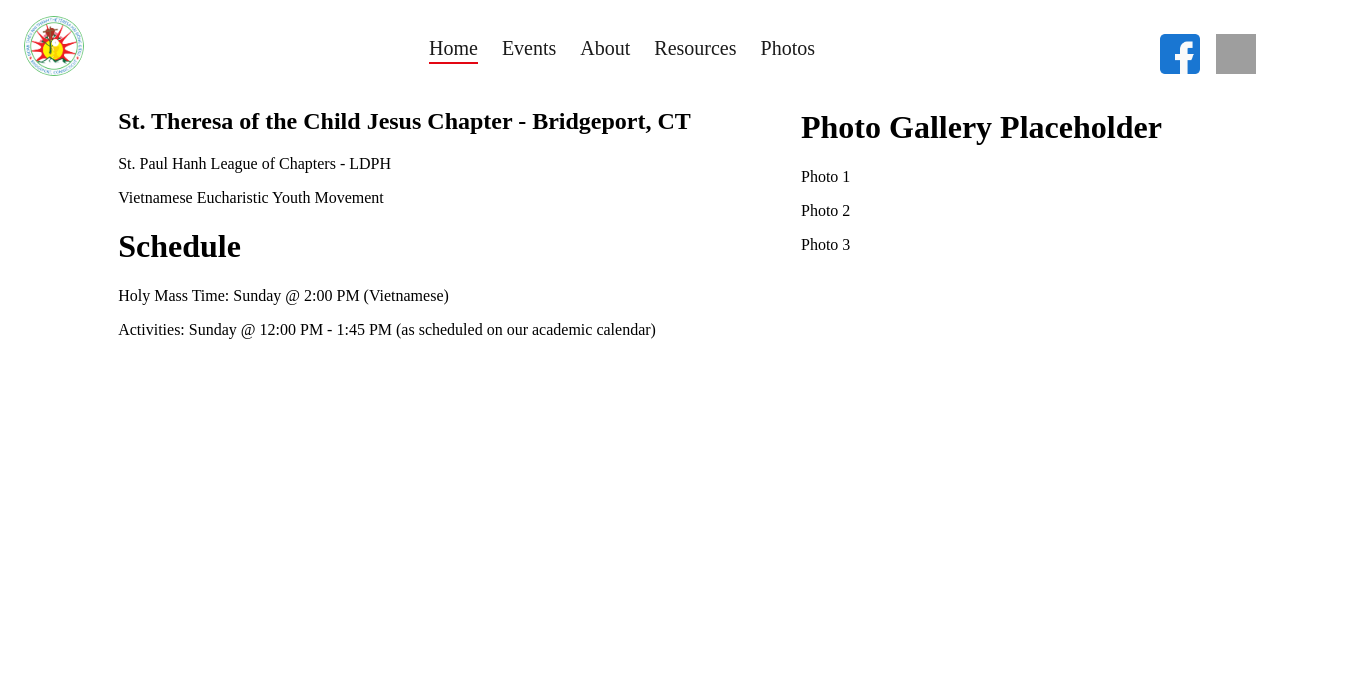
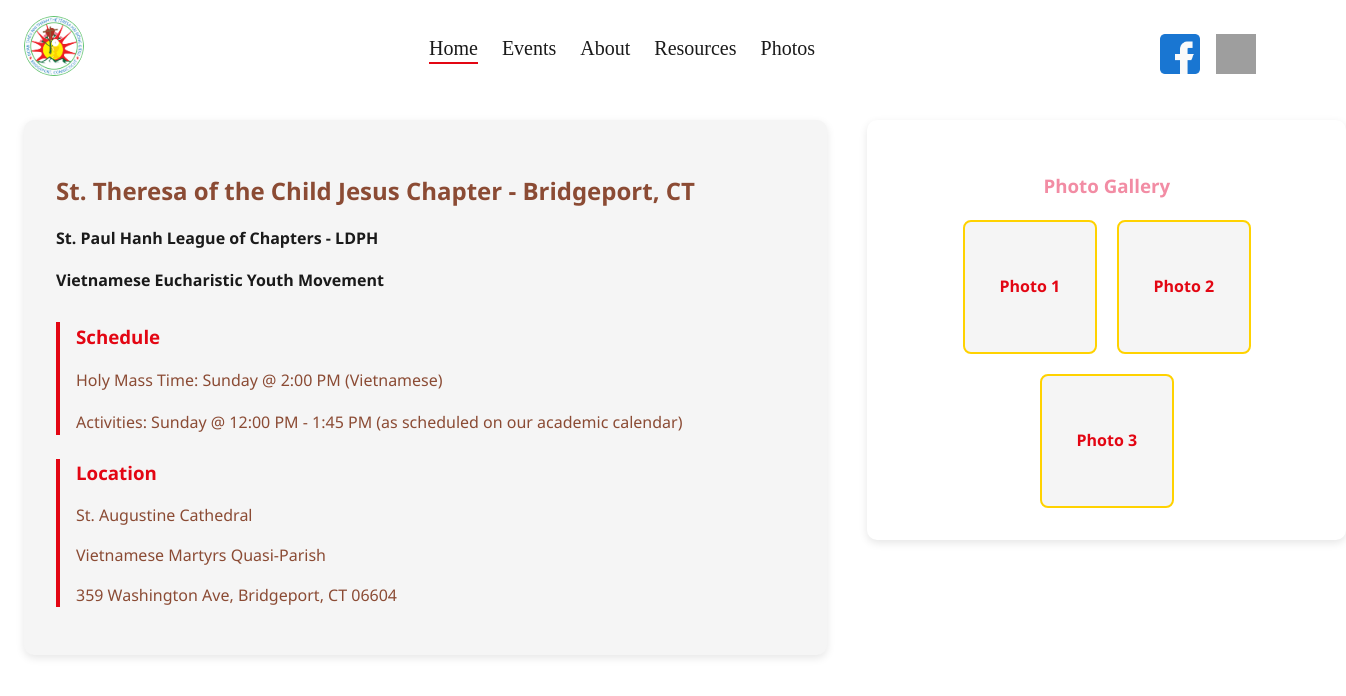
Before and after one commit to zcdonna/tntt-teresa, a React (Vite) app: page / in a window 1280 px wide. Shown: the top 696 px of the page, 1346 px wide, since content can reach past the window. Built offline with nearby package versions, Linux system fonts and the light colour scheme; grey boxes are pictures that could not be loaded.

Commit message:
Add basic styling to homepage hero container

```diff
--- a/src/pages/Home.module.css
+++ b/src/pages/Home.module.css
@@ -1,19 +1,164 @@
-.infoAndPictureContainer{
-    display: flex;
-    justify-content: space-evenly;
-    flex-direction: column;
+:root {
+  /* Light Mode Colors */
+  --primary-red: #E30613;
+  --primary-yellow: #FFD200;
+  --primary-green: #009640;
+  --primary-brown: #8B4B34;
+  --primary-pink: #F28CA4;
+
+  --background-color: #FFFFFF;
+  --text-color: #1A1A1A;
+  --accent-color: var(--primary-red);
+  --light-gray: #f5f5f5;
+  --medium-gray: #cccccc;
 }
 
-/* ---------- Medium Screens (Tablet) ---------- */
-@media (min-width: 769px) and (max-width: 959px) {
-.infoAndPictureContainer{
-    flex-direction: row;
-    }
+.container {
+  max-width: 1400px;
+  margin: 2rem auto;
+  padding: 0 1rem;
+  font-family: "Segoe UI", Tahoma, Geneva, Verdana, sans-serif;
+  color: var(--text-color);
+  background-color: var(--background-color);
+  line-height: 1.6;
 }
 
-/* ---------- Large Screens (Desktop) ---------- */
+/* Flex container wrapping info and gallery */
+.infoAndPictureContainer {
+  display: flex;
+  flex-direction: column;
+  gap: 2.5rem;
+  justify-content: space-between;
+}
+
+/* Medium Screens (Tablet) */
+@media (min-width: 769px) and (max-width: 959px) {
+  .infoAndPictureContainer {
+    flex-direction: row;
+  }
+
+  .infoSection {
+    flex: 0 0 60%;
+  }
+
+  .gallerySection {
+    flex: 0 0 35%;
+    align-self: flex-start;
+  }
+}
+
+/* Large Screens (Desktop) */
 @media (min-width: 960px) {
-.infoAndPictureContainer{
-flex-direction: row;
+  .infoAndPictureContainer {
+    flex-direction: row;
+  }
+
+  .infoSection {
+    flex: 0 0 60%;
+  }
+
+  .gallerySection {
+    flex: 0 0 35%;
+    align-self: flex-start;
+  }
 }
+
+/* Info Section */
+.infoSection {
+  background-color: var(--light-gray);
+  padding: 2rem;
+  border-radius: 10px;
+  box-shadow: 0 3px 8px rgba(0,0,0,0.1);
+  color: var(--text-color);
 }
+
+/* Titles */
+.title {
+  font-weight: 700;
+  font-size: 1.5rem;
+  color: var(--primary-brown);
+  margin-bottom: 0.5rem;
+}
+
+.subTitle {
+  font-weight: 600;
+  color: var(--text-color);
+  margin-bottom: 0.4rem;
+}
+
+/* Schedule */
+.schedule {
+  margin-top: 1.8rem;
+  padding-left: 1rem;
+  border-left: 4px solid var(--primary-red);
+  color: var(--primary-brown);
+}
+
+.schedule h3 {
+  margin-bottom: 0.6rem;
+  color: var(--primary-red);
+  font-weight: 700;
+}
+
+/* Address */
+.address {
+  margin-top: 1.5rem;
+  font-style: normal;
+  padding-left: 1rem;
+  border-left: 4px solid var(--primary-red);
+  color: var(--primary-brown);
+  line-height: 1.5;
+}
+
+.address h3{
+  margin-bottom: 0.6rem;
+  color: var(--primary-red);
+  font-weight: 700;
+}
+
+/* Gallery Section */
+.gallerySection {
+  background-color: var(--background-color);
+  border-radius: 10px;
+  padding: 2rem 1.5rem;
+  box-shadow: 0 3px 8px rgba(0,0,0,0.1);
+  text-align: center;
+  color: var(--text-color);
+}
+
+/* Gallery heading */
+.gallerySection h3 {
+  color: var(--primary-pink);
+  margin-bottom: 1.2rem;
+  font-weight: 700;
+}
+
+/* Photos container */
+.photos {
+  display: flex;
+  justify-content: center;
+  gap: 1.25rem;
+  flex-wrap: wrap;
+}
+
+/* Photo placeholder */
+.photoPlaceholder {
+  background-color: var(--light-gray);
+  border: 2px solid var(--primary-yellow);
+  border-radius: 8px;
+  width: 130px;
+  height: 130px;
+  display: flex;
+  align-items: center;
+  justify-content: center;
+  font-weight: 700;
+  color: var(--primary-red);
+  user-select: none;
+  cursor: default;
+  transition: border-color 0.3s ease;
+}
+
+.photoPlaceholder:hover {
+  border-color: var(--primary-green);
+  color: var(--primary-green);
+}
--- a/src/pages/Home.tsx
+++ b/src/pages/Home.tsx
@@ -1,29 +1,42 @@
 import type { JSX } from "react";
-import styles from "./Home.module.css"
+import styles from "./Home.module.css";
 
 const Home = (): JSX.Element => {
   return (
-        <>
-        <div className = {styles.infoAndPictureContainer}>
-            <div>
-                <div>
-                    <h2>St. Theresa of the Child Jesus Chapter - Bridgeport, CT</h2>
-                    <p>St. Paul Hanh League of Chapters - LDPH</p>
-                    <p>Vietnamese Eucharistic Youth Movement</p>
-                <h1>Schedule</h1>
+    <main className={styles.container}>
+      <div className={styles.infoAndPictureContainer}>
+        <section className={styles.infoSection}>
+          <h2 className={styles.title}>
+            St. Theresa of the Child Jesus Chapter - Bridgeport, CT
+          </h2>
+          <p className={styles.subTitle}>St. Paul Hanh League of Chapters - LDPH</p>
+          <p className={styles.subTitle}>Vietnamese Eucharistic Youth Movement</p>
+
+          <div className={styles.schedule}>
+            <h3>Schedule</h3>
             <p>Holy Mass Time: Sunday @ 2:00 PM (Vietnamese)</p>
             <p>Activities: Sunday @ 12:00 PM - 1:45 PM (as scheduled on our academic calendar)</p>
           </div>
+
+          <address className={styles.address}>
+            <h3>Location</h3>
+            <p>St. Augustine Cathedral</p>
+            <p>Vietnamese Martyrs Quasi-Parish</p>
+            <p>359 Washington Ave, Bridgeport, CT 06604</p>
+          </address>
+        </section>
+
+        <section className={styles.gallerySection}>
+          <h3>Photo Gallery</h3>
+          <div className={styles.photos}>
+            <div className={styles.photoPlaceholder}>Photo 1</div>
+            <div className={styles.photoPlaceholder}>Photo 2</div>
+            <div className={styles.photoPlaceholder}>Photo 3</div>
           </div>
-            <div>
-                <h1>Photo Gallery Placeholder</h1>
-                <p>Photo 1</p>
-                <p>Photo 2</p>
-                <p>Photo 3</p>
+        </section>
       </div>
-        </div>
-        </>
-    )
-}
+    </main>
+  );
+};
 
 export default Home;
```
Lines whose indentation alone changed are shown as unchanged.
